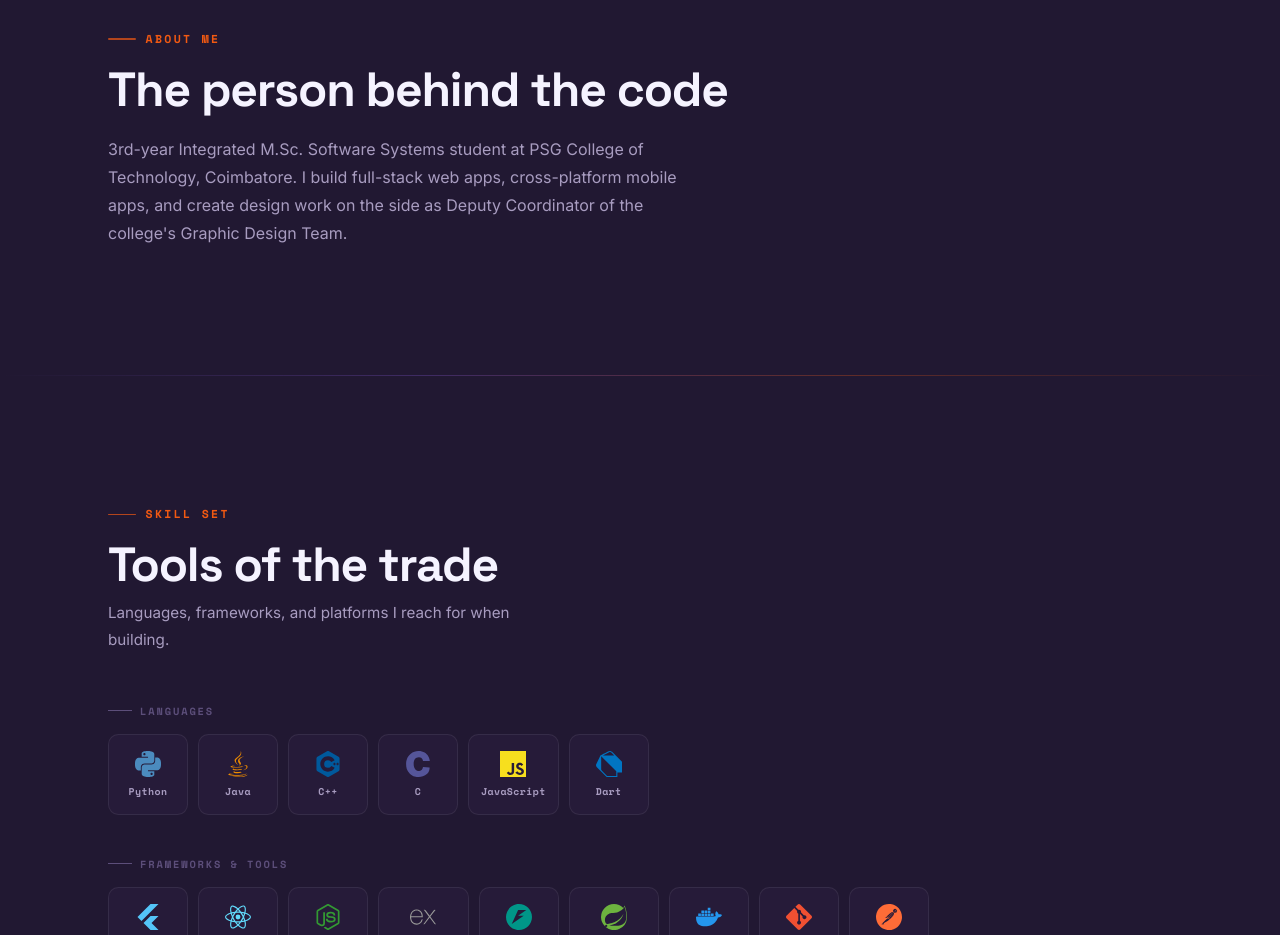
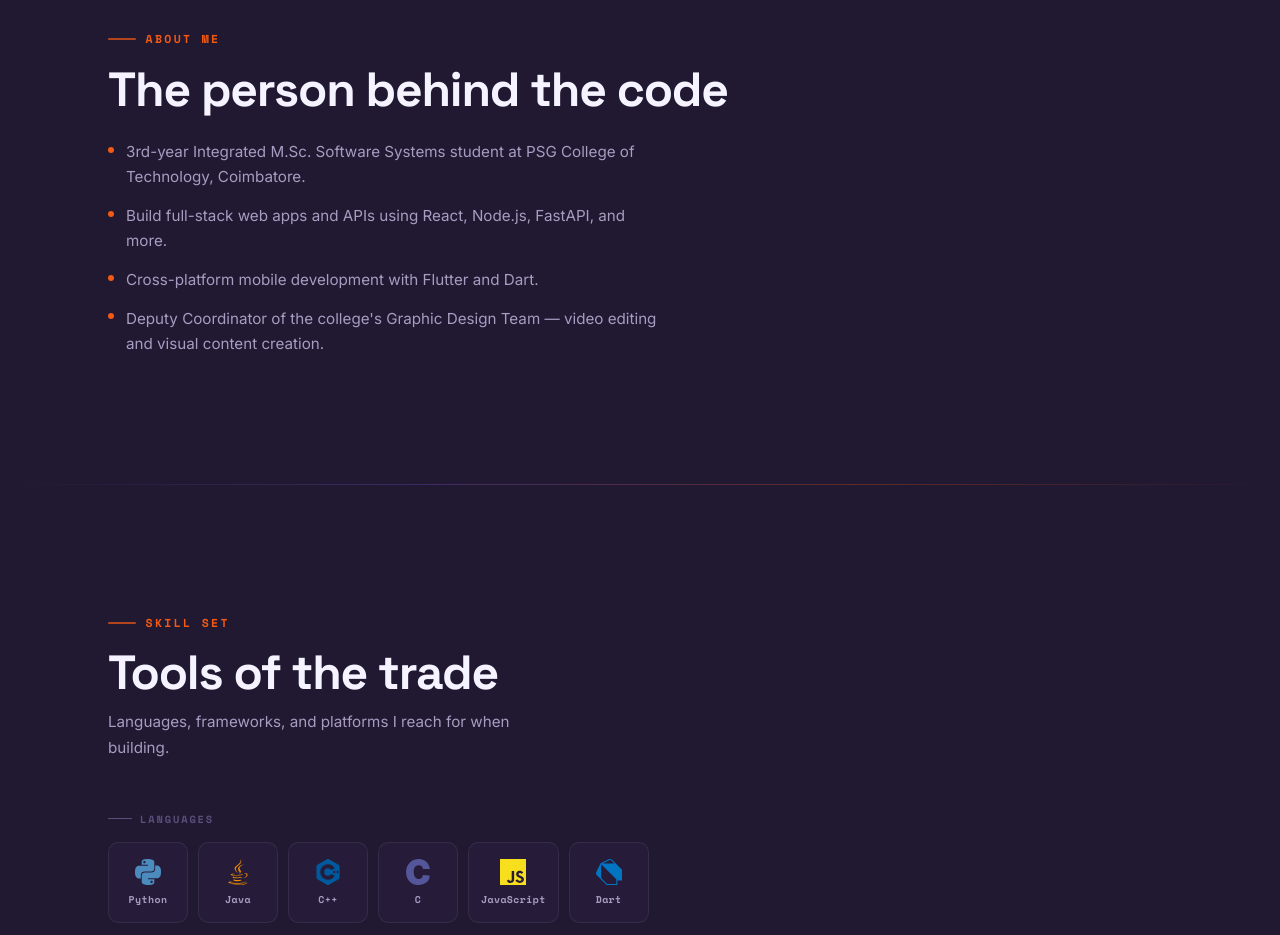
Before and after one commit to PavvanKumaar/portfolio, a Next.js app: page / in a window 1280 px wide. Shown: the part 900-1835 px from the top of the page. Built offline with nearby package versions, Linux system fonts and the light colour scheme.

Commit message:
About me changes

```diff
--- a/src/app/page.tsx
+++ b/src/app/page.tsx
@@ -29,12 +29,49 @@ export default function Home() {
           <div className="container">
             <p className="section-label">About me</p>
             <h2>The person behind the code</h2>
-            <p style={{ marginTop: "1.25rem", maxWidth: "580px" }}>
-              3rd-year Integrated M.Sc. Software Systems student at PSG College of Technology,
-              Coimbatore. I build full-stack web apps, cross-platform mobile apps,
-              and create design work on the side as Deputy Coordinator of the college&apos;s
-              Graphic Design Team.
-            </p>
+            <ul
+              style={{
+                marginTop: "1.5rem",
+                maxWidth: "560px",
+                listStyle: "none",
+                display: "flex",
+                flexDirection: "column",
+                gap: "0.85rem",
+              }}
+            >
+              {[
+                "3rd-year Integrated M.Sc. Software Systems student at PSG College of Technology, Coimbatore.",
+                "Build full-stack web apps and APIs using React, Node.js, FastAPI, and more.",
+                "Cross-platform mobile development with Flutter and Dart.",
+                "Deputy Coordinator of the college's Graphic Design Team — video editing and visual content creation.",
+              ].map((point) => (
+                <li
+                  key={point}
+                  style={{
+                    display: "flex",
+                    alignItems: "flex-start",
+                    gap: "0.75rem",
+                    color: "var(--muted)",
+                    fontSize: "0.95rem",
+                    lineHeight: 1.65,
+                  }}
+                >
+                  <span
+                    aria-hidden="true"
+                    style={{
+                      display: "inline-block",
+                      width: "6px",
+                      height: "6px",
+                      borderRadius: "50%",
+                      background: "var(--orange)",
+                      flexShrink: 0,
+                      marginTop: "0.52em",
+                    }}
+                  />
+                  {point}
+                </li>
+              ))}
+            </ul>
           </div>
         </section>
 
```
